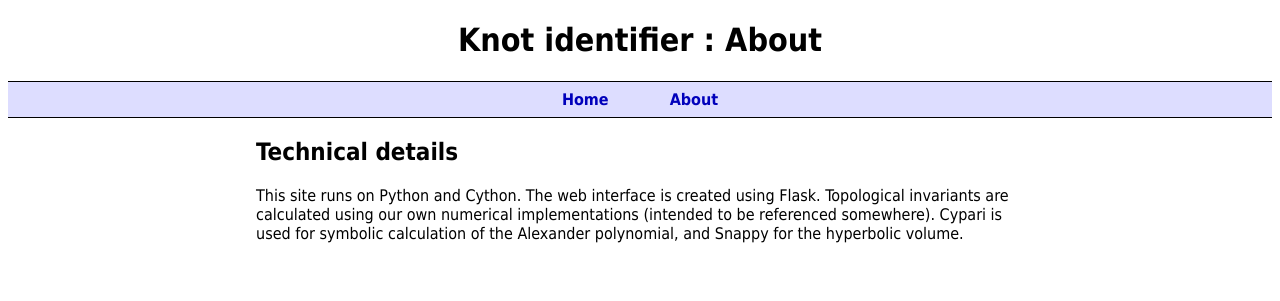
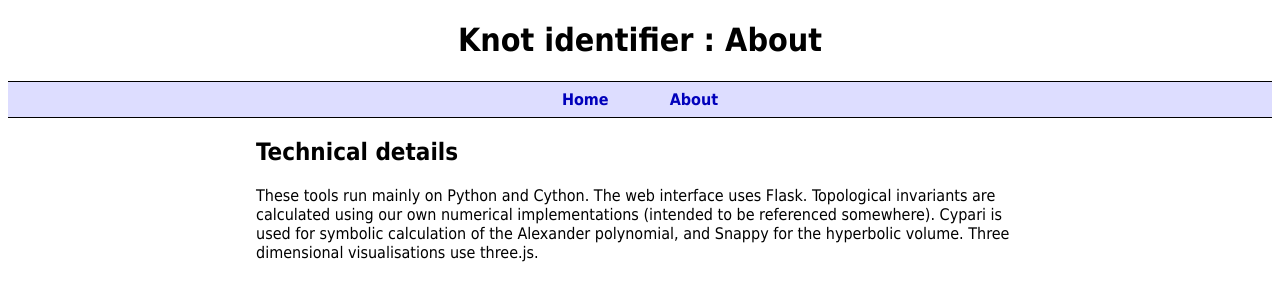
Before and after one commit to SPOCKnots/KnotID, a Flask app: page /about in a window 1280 px wide. Shown: the top 301 px of the page. Run offline with Flask 2, Linux system fonts and the light colour scheme.

Commit message:
Changed about page wording

```diff
--- a/templates/about.html
+++ b/templates/about.html
@@ -11,6 +11,10 @@ About - Knot identifier
 {% block body_centre %}
 <h2>Technical details</h2>
 <p>
-This site runs on Python and Cython. The web interface is created using Flask. Topological invariants are calculated using our own numerical implementations (intended to be referenced somewhere). Cypari is used for symbolic calculation of the Alexander polynomial, and Snappy for the hyperbolic volume.
+These tools run mainly on Python and Cython. The web interface uses
+Flask. Topological invariants are calculated using our own
+numerical implementations (intended to be referenced
+somewhere). Cypari is used for symbolic calculation of the Alexander
+polynomial, and Snappy for the hyperbolic volume. Three dimensional visualisations use three.js.
 </p>
 {% endblock %}
```
